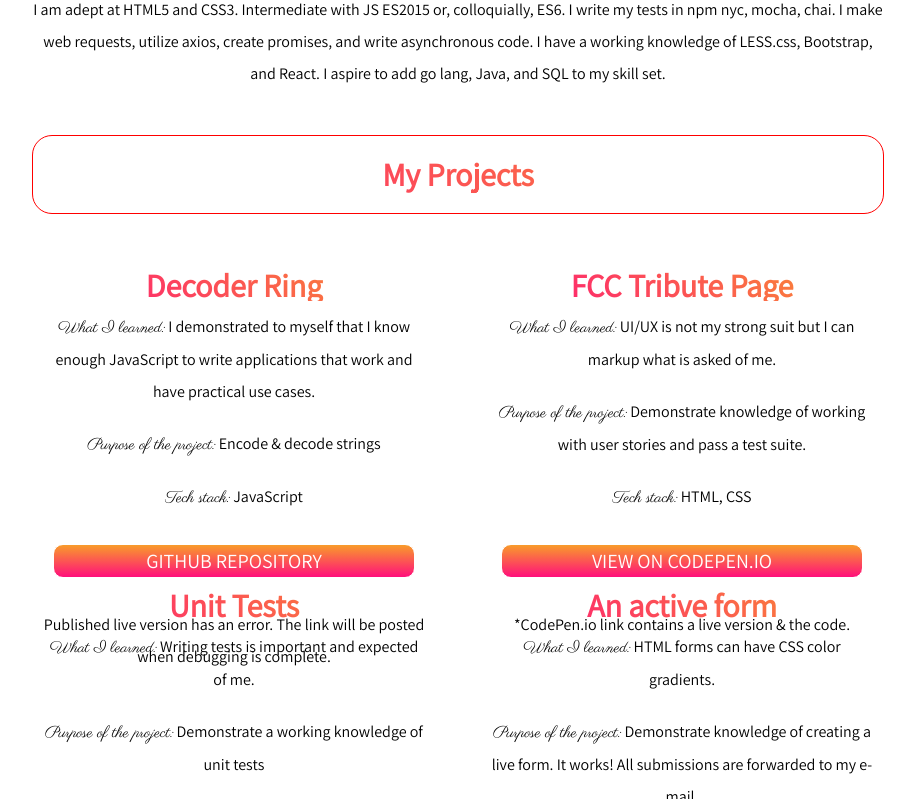
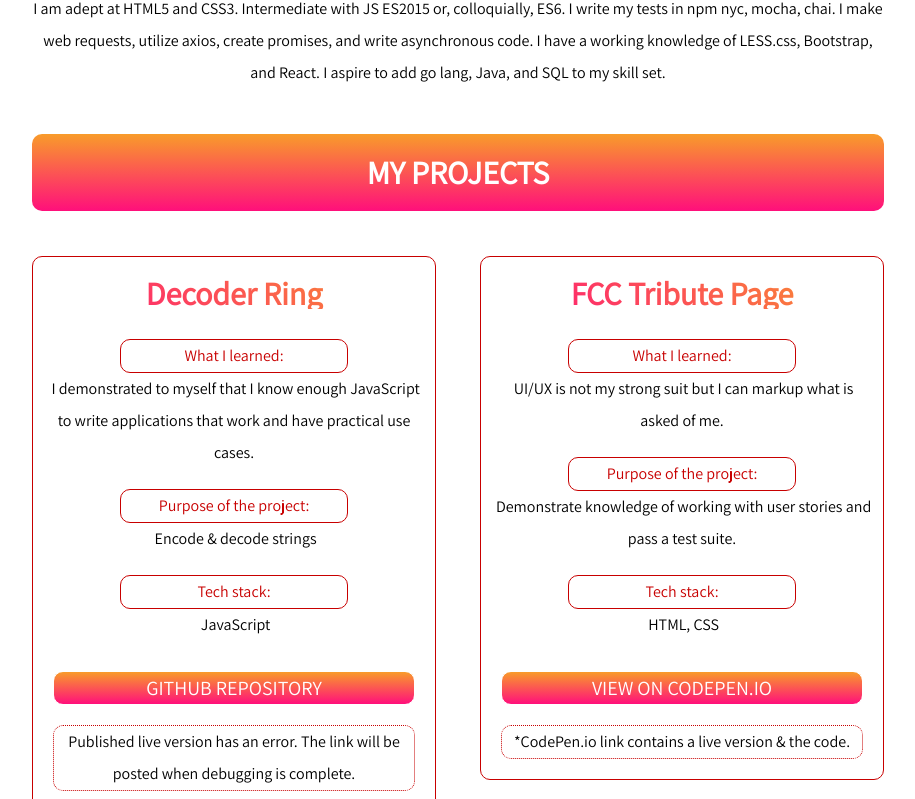
Before and after one commit to jamiehardesty/portfolio2, a plain HTML site: page index.html in a window 1280 px wide. Shown: the part 930-1729 px from the top of the page, without its empty margins (182-1097 px from the left). Drawn offline with Linux system fonts and the light colour scheme.

Commit message:
Update style.css

```diff
--- a/style.css
+++ b/style.css
@@ -47,12 +47,7 @@ h1, h2, h3, h4, h5, h6 {
     -webkit-text-fill-color: transparent;
     font-size: 2rem;
 }
-section#projects > h2 {
-    margin: 10% 0;
-    padding: 10%;
-    border: 1px solid red;
-    border-radius: 20px;
-}
+
 legend > h4 {
     margin-top: 20%;
 }
@@ -70,6 +65,11 @@ p {
 }
 span {
     font-family: 'Parisienne', cursive;
+}
+p > span {
+    color: #C80000;
+    font-family: 'Assistant', sans-serif;
+    text-decoration: underline;
 }
 header {
     background: hsla(97, 68%, 90%, 1);
@@ -90,10 +90,6 @@ main {
     background-color: #fff;
     width: 70%;
 }
-#projects article {
-    display: flex; /* without, inherits <main> styles */
-    flex-direction: row; /* without, <p> styles are not inherited */
-}
 footer {
     background: hsla(175, 68%, 90%, 1);
     background: linear-gradient(90deg, hsla(175, 68%, 90%, 1) 14%, hsla(29, 78%, 91%, 1) 100%);
@@ -110,7 +106,7 @@ fieldset {
 }
 input, button, textarea {
     border-radius: 5px;
-    border: 1px solid red;
+    border: 1px solid #C80000;
     padding: 1%;
     margin: 1% 1% 1rem 1%;
     font-weight: 900;
@@ -148,23 +144,19 @@ form > p {
 	border: 1px solid black;
 	margin: 0 0.5%;
 	text-align: right;
-	color:red;
+	color:#C80000;
     background-color: rgba(0, 0, 0,0.3);
     border-radius: 10px;
 }
 label > span {
-    color: red;
+    color: #C80000;
 }
-.group {
-    margin: 0 auto;
-}
-.group > * {
-    display: flex;
-    justify-content: center;
-    margin: 2.5%;
-    flex: 1;
-}
-
+/* section#projects > h2 {
+    margin: 10% 0;
+    padding: 10%;
+    border: 1px solid #C80000;
+    border-radius: 20px;
+} */
 .firstBreak > article > a {
     text-transform: uppercase;
     background: hsla(333, 100%, 53%, 1);
@@ -177,19 +169,41 @@ label > span {
 .firstBreak > article > a:hover {
     background: white;
     color: #000;
+    border: 1px solid #C80000;
 }
-.firstBreak {
-    display: flex;
-    flex-direction: column;
+a + p {
+    background: white;
+    color: #000;
+    border-radius: 10px;
+    border: 1px dotted #C80000;
+}
+a + p, .firstBreak > article > a {
+    padding: 0;
+    margin: 5%;
 }
 .firstBreak > article {
-    height: 250px;
-    display: flex;
-    flex-direction: column !important;
-    padding: 2.5% 0;
+    border: 1px solid #C80000;
+    margin: 5%;
+    border-radius: 10px;
 }
-/* ! use @media queries */
-
+section#projects > h2 {
+    -webkit-background-clip: text;
+    -webkit-text-fill-color: white;
+    font-size: 2rem;
+    margin: 15% 0 0 0;
+    padding: 5% 0;
+    display: block;
+    text-transform: uppercase;
+    text-decoration: none;
+    background-color: #fff;
+    border: 0px;
+    border-radius: 10px;
+    background: hsla(333, 100%, 53%, 1);
+    background: linear-gradient(90deg, hsla(333, 100%, 53%, 1) 0%, hsla(33, 94%, 57%, 1) 100%);
+    background: -moz-linear-gradient(90deg, hsla(333, 100%, 53%, 1) 0%, hsla(33, 94%, 57%, 1) 100%);
+    background: -webkit-linear-gradient(90deg, hsla(333, 100%, 53%, 1) 0%, hsla(33, 94%, 57%, 1) 100%);
+    color: #fff;
+}
 @media screen and (min-width: 650px){
     header {
         height: 150px;
@@ -212,13 +226,6 @@ label > span {
         display: flex;
         flex-direction: row;
     }
-    .firstBreak > article {
-        height: 300px;
-    }
-    section#projects > h2 {
-        margin: 5%;
-        padding: 2.5%;
-    }
     footer,
     footer > section > nav > ul > li > a,
     footer > section > h5,
@@ -238,6 +245,19 @@ label > span {
         display: flex;
         flex-direction: row;
         margin: 0 auto;
+    }
+    .firstBreak > article > p > span {
+        display: block;
+        border: 1px solid #C80000;
+        border-radius: 10px;
+        margin: 0 20%;
+        text-decoration: none;
+    }
+    .firstBreak {
+        flex: 1;
+    }
+    .firstBreak > article > h3 {
+        margin: 5% 0;
     }
 }
 
```
